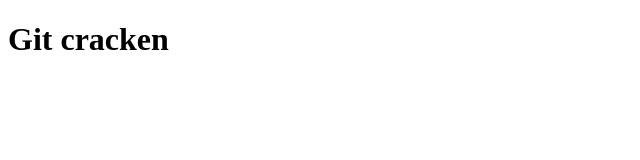
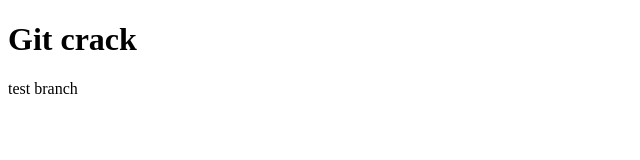
Before and after one commit to Alex2102/test-game, a plain HTML site: page test.html in a window 1280 px wide. Shown: the whole page, without its empty margins (0-640 px from the left). Drawn offline with Linux system fonts and the light colour scheme.

Commit message:
изменил html

```diff
--- a/test.html
+++ b/test.html
@@ -6,6 +6,8 @@
   <title>Document</title>
 </head>
 <body>
-  <h1>Git cracken</h1>
+  <h1>Git crack</h1>
+
+  <p>test branch</p>
 </body>
 </html>
```
